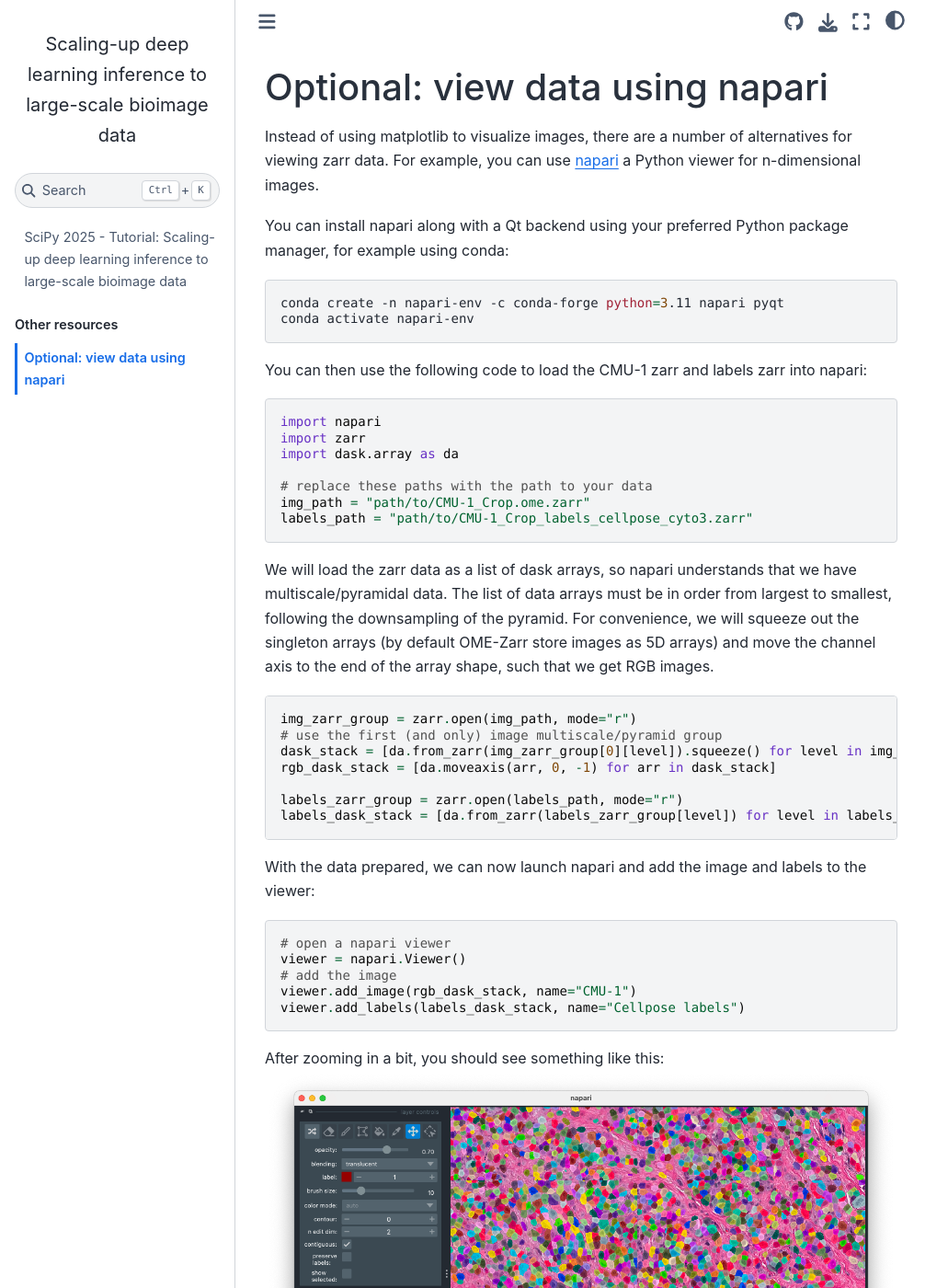
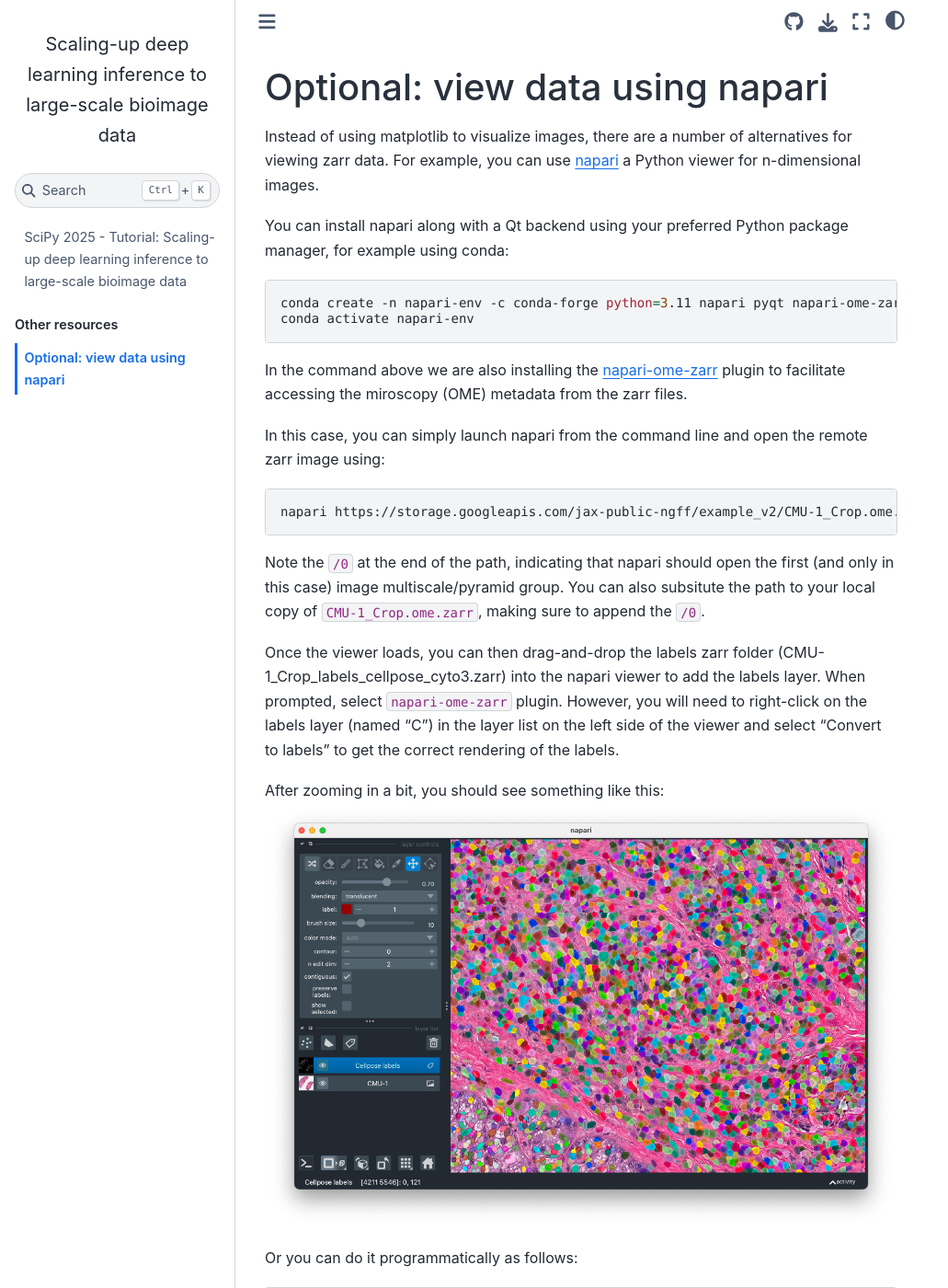
Before and after one commit to fercer/scaling-up-with-dask-tutorial, a Jupyter Book: the page built from optional_napari.md, in a window 1280 px wide and 1400 px high. Shown: the whole window at 92% size, without its empty margins (0-1031 px from the left). Built offline with Jupyter Book 1.0.4 settings and Sphinx 7.4.7 and the Sphinx Book theme 1.1.4, drawn with Linux system fonts in a browser that asks for light colours; pages that are not in the unit, such as notebooks, are missing from menus; some of the changed text lies outside the part shown.

Commit message:
Update optional_napari.md to use the napari-ome-zarr plugin everywhere

````diff
--- a/optional_napari.md
+++ b/optional_napari.md
@@ -5,66 +5,29 @@ For example, you can use [napari](https://napari.org/) a Python viewer for n-dim
 
 You can install napari along with a Qt backend using your preferred Python package manager, for example using conda:
 ```bash
-conda create -n napari-env -c conda-forge python=3.11 napari pyqt
+conda create -n napari-env -c conda-forge python=3.11 napari pyqt napari-ome-zarr
 conda activate napari-env
 ```
+In the command above we are also installing the [napari-ome-zarr](https://github.com/ome/napari-ome-zarr) plugin to facilitate accessing the miroscopy (OME) metadata from the zarr files.
 
-You can then use the following code to load the CMU-1 zarr and labels zarr into napari:
-```python
-import napari
-import zarr
-import dask.array as da
+In this case, you can simply launch napari from the command line and open the remote zarr image using:
+```bash
+napari https://storage.googleapis.com/jax-public-ngff/example_v2/CMU-1_Crop.ome.zarr/0
+```
+Note the `/0` at the end of the path, indicating that napari should open the first (and only in this case) image multiscale/pyramid group. You can also subsitute the path to your local copy of `CMU-1_Crop.ome.zarr`, making sure to append the `/0`.
 
-# replace these paths with the path to your data
-img_path = "path/to/CMU-1_Crop.ome.zarr"
-labels_path = "path/to/CMU-1_Crop_labels_cellpose_cyto3.zarr"
-```
-
-We will load the zarr data as a list of dask arrays, so napari understands that we have multiscale/pyramidal data.
-The list of data arrays must be in order from largest to smallest, following the downsampling of the pyramid.
-For convenience, we will squeeze out the singleton arrays (by default OME-Zarr store images as 5D arrays) and move the channel axis to the end of the array shape, such that we get RGB images.
-
-```python
-img_zarr_group = zarr.open(img_path, mode="r")
-# use the first (and only) image multiscale/pyramid group
-dask_stack = [da.from_zarr(img_zarr_group[0][level]).squeeze() for level in img_zarr_group[0]]
-rgb_dask_stack = [da.moveaxis(arr, 0, -1) for arr in dask_stack]
-
-labels_zarr_group = zarr.open(labels_path, mode="r")
-labels_dask_stack = [da.from_zarr(labels_zarr_group[level]) for level in labels_zarr_group]
-```
-
-With the data prepared, we can now launch napari and add the image and labels to the viewer:
-```python
-# open a napari viewer
-viewer = napari.Viewer()
-# add the image
-viewer.add_image(rgb_dask_stack, name="CMU-1")
-viewer.add_labels(labels_dask_stack, name="Cellpose labels")
-```
+Once the viewer loads, you can then drag-and-drop the labels zarr folder (CMU-1_Crop_labels_cellpose_cyto3.zarr) into the napari viewer to add the labels layer. When prompted, select `napari-ome-zarr` plugin. However, you will need to right-click on the labels layer (named "C") in the layer list on the left side of the viewer and select "Convert to labels" to get the correct rendering of the labels.
 
 After zooming in a bit, you should see something like this:
 ![Screenshot of napari viewer with CMU-1 image and Cellpose labels loaded.](napari-screenshot.png)
-
-Optionally, you can also install the [napari-ome-zarr](https://github.com/ome/napari-ome-zarr) plugin to facilitate accessing the miroscopy (OME) metadata from the zarr files:
-```bash
-conda create -n napari-env -c conda-forge python=3.11 napari pyqt napari-ome-zarr
-conda activate napari-env
-```
-
-In this case, you can simply launch napari from the command line and open the zarr image using:
-```bash
-napari path/to/CMU-1_Crop.ome.zarr/0
-```
-Note the `/0` at the end of the path, indicating that napari should open the first (and only in this case) image multiscale/pyramid group
-With the viewer open, you can then drag-and-drop the labels zarr folder into the napari viewer to add the labels layer. When prompted, select `napari-ome-zarr` plugin. However, you will need to right-click on the layer with the labels data and select "Convert to labels" to get the correct rendering of the labels.
 
 Or you can do it programmatically as follows:
 ```python
 import napari
 
 # path to the first (only) image multiscale/pyramid group
-img_path = "path/to/CMU-1_Crop.ome.zarr/0"
+# again, you can replace the URL with your local path
+img_path = "https://storage.googleapis.com/jax-public-ngff/example_v2/CMU-1_Crop.ome.zarr/0"
 labels_path = "path/to/CMU-1_Crop_labels_cellpose_cyto3.zarr"
 
 # create a napari viewer
@@ -73,6 +36,10 @@ viewer = napari.Viewer()
 viewer.open(img_path, plugin="napari-ome-zarr")
 viewer.open(labels_path, plugin="napari-ome-zarr", layer_type="labels")
 ```
-Note: If you want to run these snippets as scripts, append `napari.run()` at the end of the script to start the napari event loop.
+Note: If you want to run this snippet as a script, append `napari.run()` at the end of the script to start the napari event loop.
 
-Final tip: if you want to use napari with full size whole-slide images or remote zarr data, we recommend using the "Render Images Asynchronously" option in napari settings (under "Experimental"). You can also set this using the environment variable `NAPARI_ASYNC=1`.
+Final tip: if you want to use napari with full size whole-slide images or remote zarr data, we recommend using the "Render Images Asynchronously" option in napari settings (under "Experimental"). You can also set this using the environment variable `NAPARI_ASYNC=1`, e.g.:
+
+```bash
+NAPARI_ASYNC=1 napari https://storage.googleapis.com/jax-public-ngff/example_v2/CMU-1_Crop.ome.zarr/0
+```
````
